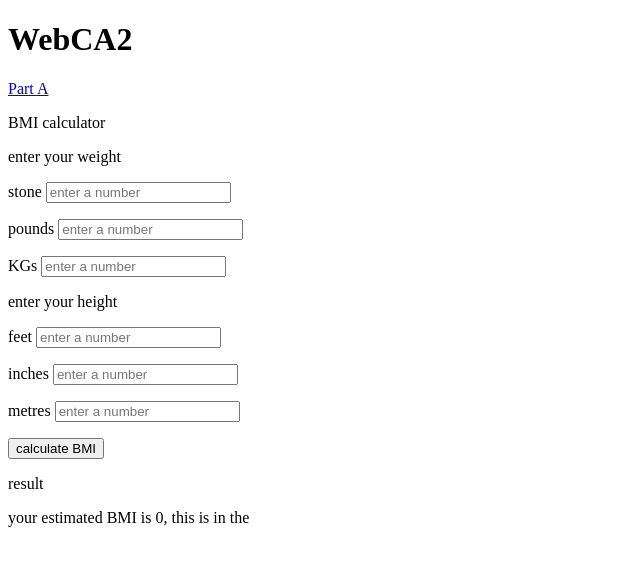
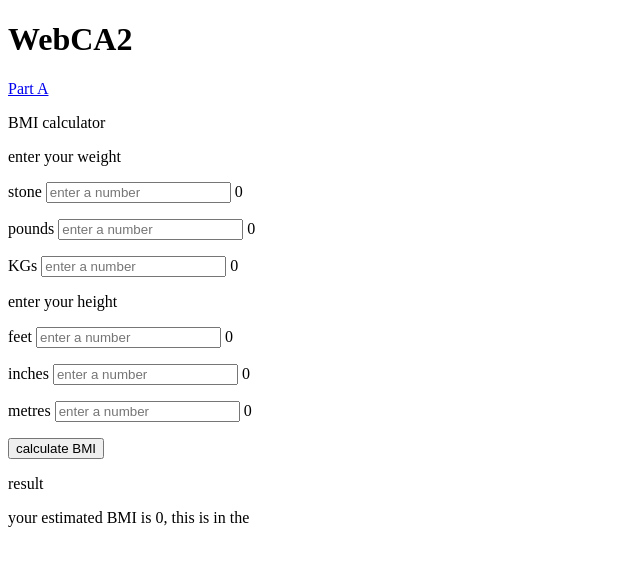
Before and after one commit to x00132764/WebDevCA2, an Angular app: page /page2 in a window 1280 px wide. Shown: the top 566 px of the page, without its empty margins (0-640 px from the left). Built offline with nearby package versions, Linux system fonts and the light colour scheme.

Commit message:
logic now all works, need to add bootstrap and also get values to appear inside the input boxes instead of next to them

```diff
--- a/src/app/part-b/part-b.component.html
+++ b/src/app/part-b/part-b.component.html
@@ -6,24 +6,24 @@
 
 <p>enter your weight</p>
 <p>
-    stone <input #inputStone id="stone" type="number" placeholder="enter a number" />
+    stone <input #inputStone (keyup)="convertFromStone(inputStone.value)" id="stone" type="number" placeholder="enter a number" /> {{stone}}
 </p>
 <p>
-    pounds <input #inputLbs  id="pounds" type="number" placeholder="enter a number" />
+    pounds <input #inputLbs (keyup)="convertFromPounds(inputLbs.value)" id="pounds" type="number" placeholder="enter a number" /> {{pounds}}
 </p>
 <p>
-    KGs <input #inputKG  id="kilograms" type="number" placeholder="enter a number" />
+    KGs <input #inputKG (keyup)="convertFromKG(inputKG.value)" id="kilograms" type="number" placeholder="enter a number" /> {{kilograms}}
 </p>
 
 <p>enter your height</p>
 <p>
-    feet <input #inputFeet  id="feet" type="number" placeholder="enter a number" />
+    feet <input #inputFeet (keyup)="convertFromFeet(inputFeet.value)" id="feet" type="number" placeholder="enter a number" /> {{feet}}
 </p>
 <p>
-    inches <input #inputInches  id="inches" type="number" placeholder="enter a number" />
+    inches <input #inputInches (keyup)="convertFromInches(inputInches.value)" id="inches" type="number" placeholder="enter a number" /> {{inches}}
 </p>
 <p>
-    metres <input #inputMetres  id="metres" type="number" placeholder="enter a number" />
+    metres <input #inputMetres (keyup)="convertFromMetres(inputMetres.value)" id="metres" type="number" placeholder="enter a number" /> {{metres}}
 </p>
 
 <p>
@@ -35,17 +35,17 @@
 
 
 <!--
-(keyup)="convertFromStone(#inputStone.value)"
+(keyup)="convertFromStone(inputStone.value)"
 
-(keyup)="convertFromPounds(#inputLbs.value)"
+(keyup)="convertFromPounds(inputLbs.value)"
 
-(keyup)="convertFromKG(#inputKG.value)"
+(keyup)="convertFromKG(inputKG.value)"
 
-(keyup)="convertFromFeet(#inputFeet.value)"
+(keyup)="convertFromFeet(inputFeet.value)"
 
-(keyup)="convertFromInches(#inputInches.value)"
+(keyup)="convertFromInches(inputInches.value)"
 
-(keyup)="convertFromMetres(#inputMetres.value)"
+(keyup)="convertFromMetres(inputMetres.value)"
 
  (click)="calcBMI()"
  -->
--- a/src/app/part-b/part-b.component.ts
+++ b/src/app/part-b/part-b.component.ts
@@ -17,12 +17,6 @@ export class PartBComponent implements OnInit {
   bmi: number = 0;
   range: string = "";
 
-  //constructor(private location: Location) { }
-
-  /*goBack() {
-    this.location.back();
-  }*/
-
   constructor(private router: Router) { }
 
   navigate() {
@@ -30,32 +24,38 @@ export class PartBComponent implements OnInit {
   }
 
   convertFromKG(input: number) {
-    this.stone = input * (5 / 32);
-    this.pounds = input * (141 / 64);
+    this.kilograms = input;
+    this.stone = this.kilograms * (5 / 32);
+    this.pounds = this.kilograms * (141 / 64);
   }
 
   convertFromStone(input: number) {
-    this.kilograms = input / (5 / 32);
-    this.pounds = input * 14;
+    this.stone = input;
+    this.kilograms = this.stone / (5 / 32);
+    this.pounds = this.stone * 14;
   }
 
   convertFromPounds(input: number) {
-    this.kilograms = input / (141 / 64);
-    this.stone = input / 14;
+    this.pounds = input;
+    this.kilograms = this.pounds / (141 / 64);
+    this.stone = this.pounds / 14;
   }
 
   convertFromMetres(input: number) {
-    this.inches = input * (315 / 8);
+    this.metres = input;
+    this.inches = this.metres * (315 / 8);
     this.feet = this.inches / 12;
   }
 
   convertFromInches(input: number) {
-    this.metres = input / (315 / 8);
-    this.feet = input / 12;
+    this.inches = input;
+    this.metres = this.inches / (315 / 8);
+    this.feet = this.inches / 12;
   }
 
   convertFromFeet(input: number) {
-    this.inches = input * 12;
+    this.feet = input;
+    this.inches = this.feet * 12;
     this.metres = this.inches / (315 / 8);
   }
 
```
